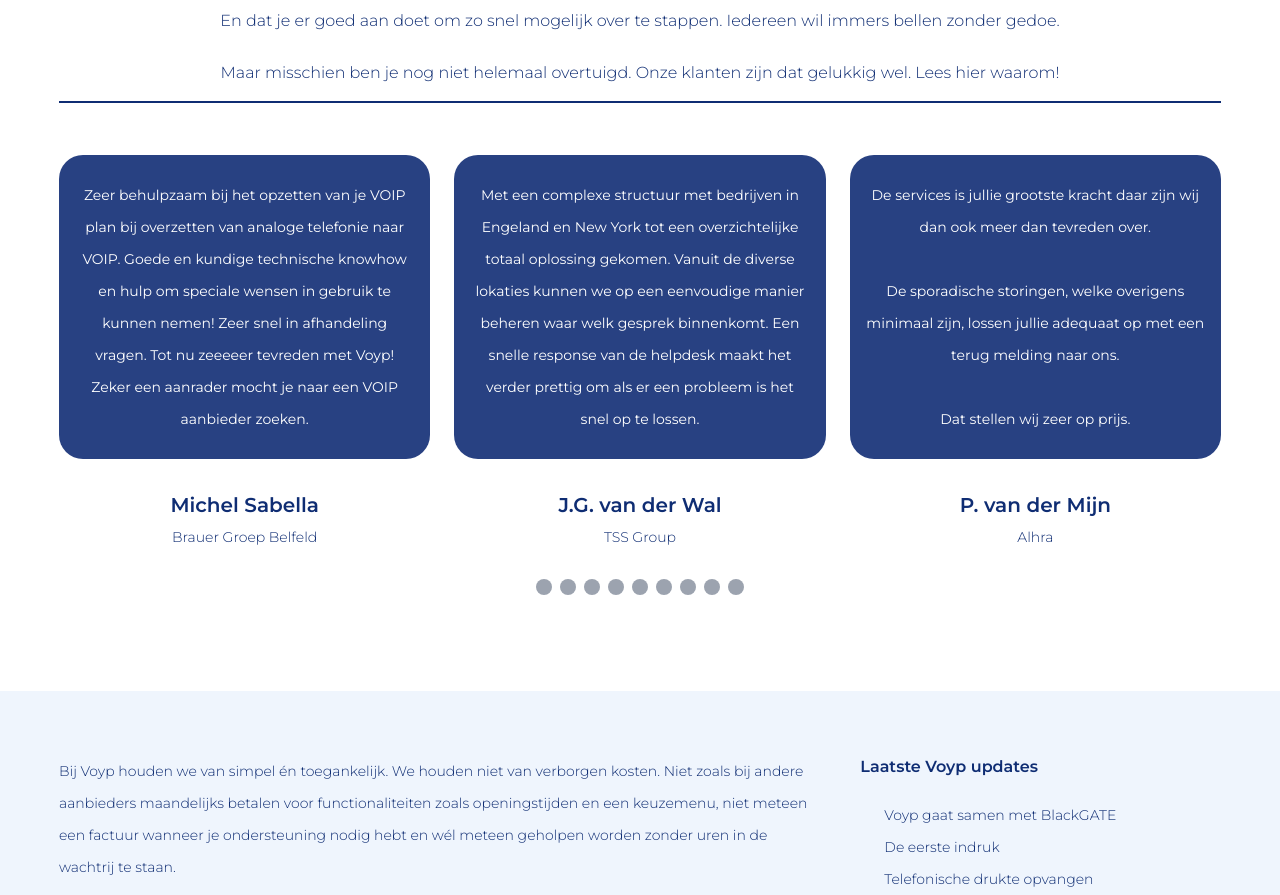
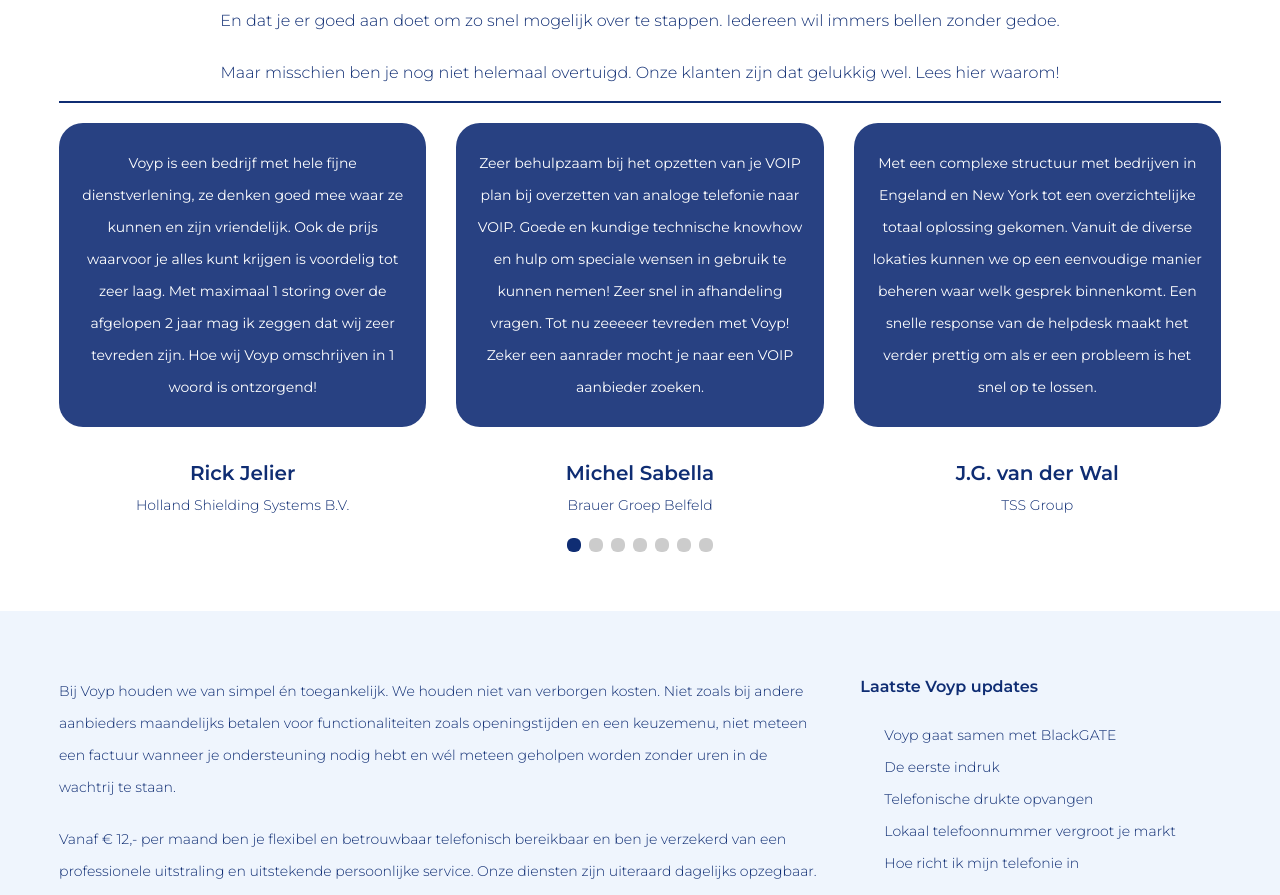
Before and after one commit to ammarriq/voyp, a SvelteKit app: page /meer-informatie/algemenie-informatie/overstappen in a window 1280 px wide. Shown: the part 2505-3400 px from the top of the page. Built offline with nearby package versions, Linux system fonts and the light colour scheme.

Commit message:
add slider

```diff
--- a/package.json
+++ b/package.json
@@ -40,7 +40,7 @@
 	"dependencies": {
 		"@melt-ui/svelte": "^0.39.1",
 		"animejs": "^3.2.1",
-		"iframe-resizer": "^4.3.6",
+		"swiper": "^10.2.0",
 		"textillate": "^0.4.1"
 	}
 }
--- a/src/components/Carousel.svelte
+++ /dev/null
@@ -1,161 +0,0 @@
-<script lang="ts">
-	import { onMount } from 'svelte';
-	import feedback from '$lib/data/feedback.json';
-
-	import { slide } from 'svelte/transition';
-
-	let currentIndex = 1;
-
-	let cards: Array<{ name: string; company: string; description: string[] }> = feedback;
-
-	let cardsPerPage: number;
-
-	onMount(() => {
-		updatecardsPerPage();
-
-		window.addEventListener('resize', updatecardsPerPage);
-		return () => window.removeEventListener('resize', updatecardsPerPage);
-	});
-
-	function updatecardsPerPage(): void {
-		if (window.innerWidth < 768) {
-			cardsPerPage = 1; // For mobile
-		} else if (window.innerWidth < 1024) {
-			cardsPerPage = 2; // For tablets
-		} else {
-			cardsPerPage = 3; // Default for larger screens
-		}
-	}
-
-	// function nextCard() {
-	// 	currentIndex = currentIndex + 1;
-	// }
-
-	// function prevCard() {
-	// 	currentIndex = (currentIndex - 1 + cards.length) % cards.length;
-	// }
-
-	function goToSlide(index: number) {
-		currentIndex = index;
-	}
-
-	// let responsivecardsPerPage = 3; // Default for larger screens
-</script>
-
-<!-- hidden lg:block -->
-
-<div
-	class="grid md:grid-cols-2 lg:grid-cols-3 gap-6 mt-8"
-	transition:slide={{ axis: 'x', duration: 700 }}
->
-	{#each cards.slice(currentIndex, currentIndex + cardsPerPage) as card, i (i)}
-		<div class="flex flex-col select-none">
-			<div
-				class="flex flex-col grow justify-between bg-[#284182] text-sm leading-8 font-normal
-					text-white p-4 py-6 rounded-3xl mb-8"
-			>
-				<p>{card.description[0]}</p>
-				<p>{card.description[1]}</p>
-				<p>{card.description[2]}</p>
-			</div>
-			<div>
-				<h3 class="text-xl font-semibold mb-2">{card.name}</h3>
-				<h4 class="text-sm">{card.company}</h4>
-			</div>
-		</div>
-	{/each}
-</div>
-<!-- <div class="flex gap-6 justify-center mt-10">
-	<button
-		class=" px-2 py-1 border rounded-md text-gray-700 hover:bg-gray-100 flex items-center"
-		on:click={prevCard}
-	>
-		<span class="icon-[mdi--chevron-left] w-7 h-7 text-primary" />
-	</button>
-	<button
-		class=" px-2 py-1 border rounded-md text-gray-700 hover:bg-gray-100 flex items-center"
-		on:click={nextCard}
-	>
-		<span class="icon-[mdi--chevron-right] w-7 h-7 text-primary" />
-	</button>
-</div> -->
-
-<!-- <div class="relative hidden md:block lg:hidden">
-	<div class="grid gap-10 grid-cols-2">
-		{#each cards.slice(currentIndex, currentIndex + cardsPerPage[1]) as card, i (i)}
-			<div class="flex flex-col justify-between mt-8">
-				<div
-					class="flex flex-col grow justify-between bg-[#284182] text-sm leading-8 font-normal
-					text-white p-4 py-6 rounded-3xl mb-8"
-				>
-					<p>{card.description[0]}</p>
-					<p>{card.description[1]}</p>
-					<p>{card.description[2]}</p>
-				</div>
-				<div>
-					<h3 class="text-xl font-semibold mb-2">{card.name}</h3>
-					<h4 class="text-sm">{card.company}</h4>
-				</div>
-			</div>
-		{/each}
-	</div>
-	<div class="flex gap-6 justify-center mt-10">
-		<button
-			class=" px-2 py-1 border rounded-md text-gray-700 hover:bg-gray-100 flex items-center"
-			on:click={prevCard}
-		>
-			<span class="icon-[mdi--chevron-left] w-7 h-7 text-primary" />
-		</button>
-		<button
-			class=" px-2 py-1 border rounded-md text-gray-700 hover:bg-gray-100 flex items-center"
-			on:click={nextCard}
-		>
-			<span class="icon-[mdi--chevron-right] w-7 h-7 text-primary" />
-		</button>
-	</div>
-</div>
-
-<div class="relative block md:hidden">
-	<div class="grid gap-6 grid-cols-1 sm:px-10">
-		{#each cards.slice(currentIndex, currentIndex + cardsPerPage[2]) as card, i (i)}
-			<div class="flex flex-col justify-between mt-8">
-				<div
-					class="flex flex-col grow justify-between bg-[#284182] text-white text-sm leading-8
-					font-normal px-4 py-6 rounded-3xl mb-8 sm:px-10"
-				>
-					<p>{card.description[0]}</p>
-					<p>{card.description[1]}</p>
-					<p>{card.description[2]}</p>
-				</div>
-				<div>
-					<h3 class="text-xl font-semibold mb-2">{card.name}</h3>
-					<h4 class="text-sm">{card.company}</h4>
-				</div>
-			</div>
-		{/each}
-	</div>
-	<div class="flex gap-6 justify-center mt-10">
-		<button
-			class=" px-2 py-1 border rounded-md text-gray-700 hover:bg-gray-100 flex items-center"
-			on:click={prevCard}
-		>
-			<span class="icon-[mdi--chevron-left] w-7 h-7 text-primary" />
-		</button>
-		<button
-			class=" px-2 py-1 border rounded-md text-gray-700 hover:bg-gray-100 flex items-center"
-			on:click={nextCard}
-		>
-			<span class="icon-[mdi--chevron-right] w-7 h-7 text-primary" />
-		</button>
-	</div>
-</div> -->
-
-<div class="flex justify-center mt-8">
-	{#each cards.slice(0, cards.length) as _, index (index)}
-		<button
-			class="w-4 h-4 mx-1 bg-gray-400 rounded-full cursor-pointer"
-			class:bg-blue-500={index === currentIndex}
-			on:click={() => goToSlide(index)}
-		/>
-	{/each}
-</div>
--- a/src/components/Display.svelte
+++ b/src/components/Display.svelte
@@ -1,62 +1,12 @@
 <script lang="ts">
-	import anime from 'animejs/lib/anime.js';
+	import { onMount } from 'svelte'
+	import anime from 'animejs/lib/anime.js'
 
-	import { onMount } from 'svelte';
+	let clazz = ''
+	export { clazz as class }
+	export let words: string[] = []
 
-	export let words: string[] = [];
-
-	let clazz = '';
-
-	export { clazz as class };
-	let currentIndex = 0;
-	// let currentWord = '';
-
-	// const showNextWord = () => {
-	// 	currentWord = words[currentIndex];
-	// 	currentIndex = (currentIndex + 1) % words.length;
-
-	// 	setTimeout(() => {
-	// 		currentWord = '';
-	// 		showNextWord();
-	// 	}, 2000); // Delay before hiding and showing the next word
-	// };
-
-	// function animateWord(node: HTMLElement): () => void {
-	// 	anime
-	// 		.timeline({ loop: true })
-	// 		.add({
-	// 			targets: node,
-	// 			translateY: [100, 0],
-	// 			translateZ: 0,
-	// 			opacity: [0, 1],
-	// 			easing: 'easeOutExpo',
-	// 			duration: 1400
-	// 			// delay: (el, i) => 300 + 30 * i
-	// 		})
-	// 		.add({
-	// 			targets: node,
-	// 			translateY: [0, -100],
-	// 			opacity: [1, 0],
-	// 			easing: 'easeInExpo',
-	// 			duration: 1200
-	// 			// delay: (el, i) => 100 + 30 * i
-	// 		});
-
-	// 	return () => {};
-	// }
-
-	// Start showing words when the component mounts
-	// onMount(() => {
-	// 	const interval = setInterval(() => {
-	// 		currentIndex = (currentIndex + 1) % words.length;
-	// 	}, 2000);
-
-	// 	return () => clearInterval(interval);
-	// });
-
-	// onMount(() => {
-	//
-	// });
+	let currentIndex = 0
 
 	const animateWord = (node: HTMLElement) => {
 		anime({
@@ -76,21 +26,20 @@
 						easing: 'easeInQuad',
 						complete: () => {
 							// Trigger the next word animation
-							currentIndex = (currentIndex + 1) % words.length;
-							animateWord(node);
+							currentIndex = (currentIndex + 1) % words.length
+							animateWord(node)
 						}
-					});
-				}, 1000); // Wait for 1 second before hiding the word
+					})
+				}, 1000) // Wait for 1 second before hiding the word
 			}
-		});
-	};
+		})
+	}
 
 	onMount(() => {
-		const wordElement = document.querySelector('.word') as HTMLElement;
-		if (wordElement) {
-			animateWord(wordElement);
-		}
-	});
+		const wordElement = document.querySelector('.word') as HTMLElement
+
+		if (wordElement) animateWord(wordElement)
+	})
 </script>
 
 <p class="word {clazz} inline-block text-[#6EC1E4]">
--- /dev/null
+++ b/src/routes/Carousel.svelte
@@ -0,0 +1,65 @@
+<script lang="ts">
+	import Swiper from 'swiper'
+	import { Pagination } from 'swiper/modules'
+	import { onMount } from 'svelte'
+	import feedback from '$lib/data/feedback.json'
+	import 'swiper/css'
+	import 'swiper/css/pagination'
+
+	let sliderRef: HTMLElement
+
+	onMount(() => {
+		new Swiper(sliderRef, {
+			spaceBetween: 30,
+			modules: [Pagination],
+			pagination: { el: '.swiper-pagination', clickable: true },
+			breakpoints: {
+				0: { slidesPerView: 1 },
+				768: { slidesPerView: 2 },
+				1024: { slidesPerView: 3 }
+			}
+		})
+	})
+
+	const cards: Array<{ name: string; company: string; description: string[] }> = feedback
+</script>
+
+<div class="swiper mySwiper !overflow-y-visible" bind:this={sliderRef}>
+	<div class="swiper-wrapper flex items-stretch !overflow-y-visible">
+		{#each cards as card, i (i)}
+			<div class="swiper-slide !h-auto !flex flex-col select-none">
+				<div
+					class="flex flex-col grow justify-between bg-[#284182]
+					text-sm leading-8 font-normal text-white p-4 py-6 rounded-3xl mb-8"
+				>
+					<p>{card.description[0]}</p>
+					<p>{card.description[1]}</p>
+					<p>{card.description[2]}</p>
+				</div>
+				<div>
+					<h3 class="text-xl font-semibold mb-2">{card.name}</h3>
+					<h4 class="text-sm">{card.company}</h4>
+				</div>
+			</div>
+		{/each}
+	</div>
+	<div class="swiper-pagination !top-[calc(100%+1rem)]" />
+</div>
+
+<style lang="postcss">
+	:global(.swiper-pagination-bullet) {
+		@apply w-3.5 h-3.5 rounded-md;
+	}
+
+	:global(.swiper-pagination-bullet:hover) {
+		@apply !opacity-50;
+	}
+
+	:global(.swiper-pagination-bullet-active) {
+		@apply bg-primary;
+	}
+
+	:global(.swiper-pagination-bullet-active:hover) {
+		@apply !opacity-90;
+	}
+</style>
--- a/src/routes/meer-informatie/algemenie-informatie/overstappen/+page.svelte
+++ b/src/routes/meer-informatie/algemenie-informatie/overstappen/+page.svelte
@@ -1,7 +1,7 @@
 <script>
-	import { goto } from '$app/navigation';
-	import Button from '$components/Button.svelte';
-	import Carousel from '$components/Carousel.svelte';
+	import { goto } from '$app/navigation'
+	import Button from '$components/Button.svelte'
+	import Carousel from '../../../Carousel.svelte'
 </script>
 
 <div class="bg-white">
```
Also changed, not shown: src/components/index.ts (+4 -6 lines), src/routes/+page.svelte (+7 -9 lines), src/routes/meer-informatie/algemenie-informatie/vergelijk/+page.svelte (+4 -4 lines), 2 other files (tests, documents, lock files or other folders).
